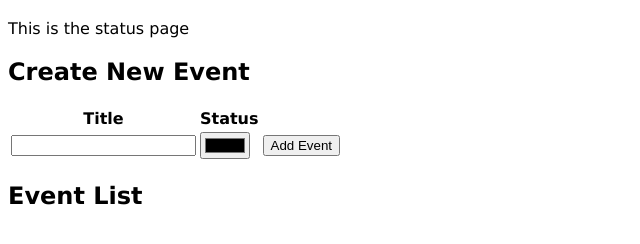
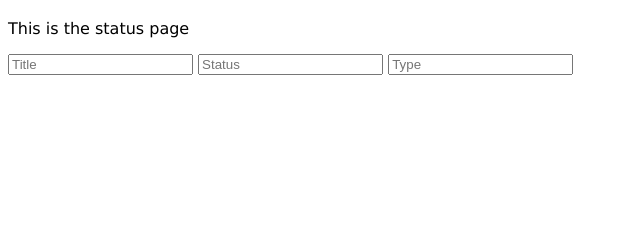
Before and after one commit to swern/StatusPage, a website built with webpack: page client/build/index.html in a window 1280 px wide. Shown: the part 62-306 px from the top of the page, without its empty margins (0-640 px from the left). Built offline with nearby package versions, Linux system fonts and the light colour scheme.

Commit message:
updated html

```diff
--- a/client/build/index.html
+++ b/client/build/index.html
@@ -9,43 +9,12 @@
   	<h1>Status Page</h1>
   	<p>This is the status page</p>
 
+  	<form id="add-event">
+      <input type="text" placeholder="Title" id="Title">
+      <input type="text" placeholder="Status" id="Status">
+      <input type="text" placeholder="Type" id="type">
 
-  	<div id="eventForm">
-  		<form id="form">
-
-  		<h2>Create New Event</h2>
-
-  			<table>
-	  			<tr>
-	  				<th>Title</th>
-	  				<th>Status</th>
-	  			</tr>
-
-	  			<tr>
-	  				<td>
-	  					<input name="title" type="text" id="title">
-	  				</td>
-	  				<td>
-	  					<input name="status" type="color" id="status">
-	  				</td>
-	  				<td>
-	  					<input type="submit" value="Add Event" id="button">
-	  				</td>
-	  			</tr>
-
-  			</table>
-
-  		</form>
-  	</div>
-
-
-
-
-  	<div id="eventList">
-  		<h2>Event List</h2>
-
-
-  	</div>
+    </form>
 
 
 
--- a/package.json
+++ b/package.json
@@ -4,7 +4,7 @@
   "main": "server.js",
   "dependencies": {
     "express": "^4.13.4",
-    "mongodb": "^2.2.15"
+    "mongodb": "^2.2.16"
   },
   "devDependencies": {
     "mocha": "^3.2.0"
```
